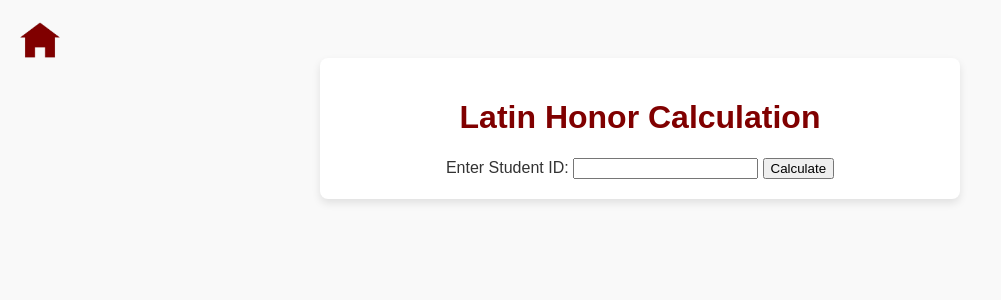
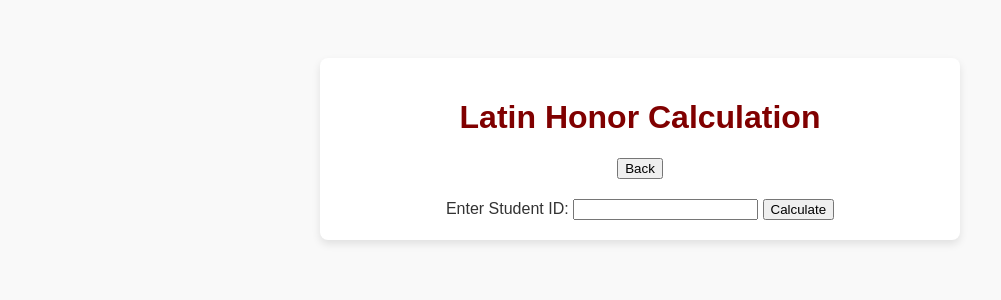
Before and after one commit to TheBoy023/distinction, a PHP site: page /admin/calculate_latin_honors.php in a window 1280 px wide. Shown: the top 300 px of the page, without its empty margins (0-1001 px from the left). Run offline with PHP 8.4, Linux system fonts and the light colour scheme.

Commit message:
Update calculate_latin_honors.php

```diff
--- a/admin/calculate_latin_honors.php
+++ b/admin/calculate_latin_honors.php
@@ -78,18 +78,6 @@ if ($_SERVER["REQUEST_METHOD"] == "POST") {
             border-radius: 8px;
             box-shadow: 0 4px 8px rgba(0, 0, 0, 0.1);
         }
-        .home-icon {
-            position: absolute;
-            top: 20px;
-            left: 20px;
-            width: 40px;
-            height: 40px;
-            cursor: pointer;
-            transition: transform 0.3s ease-in-out;
-        }
-        .home-icon:hover {
-            transform: scale(1.1);
-        }
         h1 {
             color: maroon;
         }
@@ -117,16 +105,24 @@ if ($_SERVER["REQUEST_METHOD"] == "POST") {
             font-size: 1.5em;
             color: maroon;
         }
+        .search-bar {
+            margin: 20px 0;
+        }
     </style>
 </head>
 <body>
 
-    <a href="dashboard.php">
-        <img src="../img/homeicon.png" alt="Home" class="home-icon">
-    </a>
-
     <div class="container">
         <h1>Latin Honor Calculation</h1>
+
+        <div class="search-bar">
+            <div style="display: flex; align-items: center; justify-content: center; gap: 10px;">
+                <!-- Home Button -->
+                <form action="uploaded_application_latin_honors.php" method="get" style="display: inline;">
+                    <button type="submit">Back</button>
+                </form>
+            </div>
+        </div>
 
         <!-- Form to input student ID -->
         <form method="POST" action="">
```
